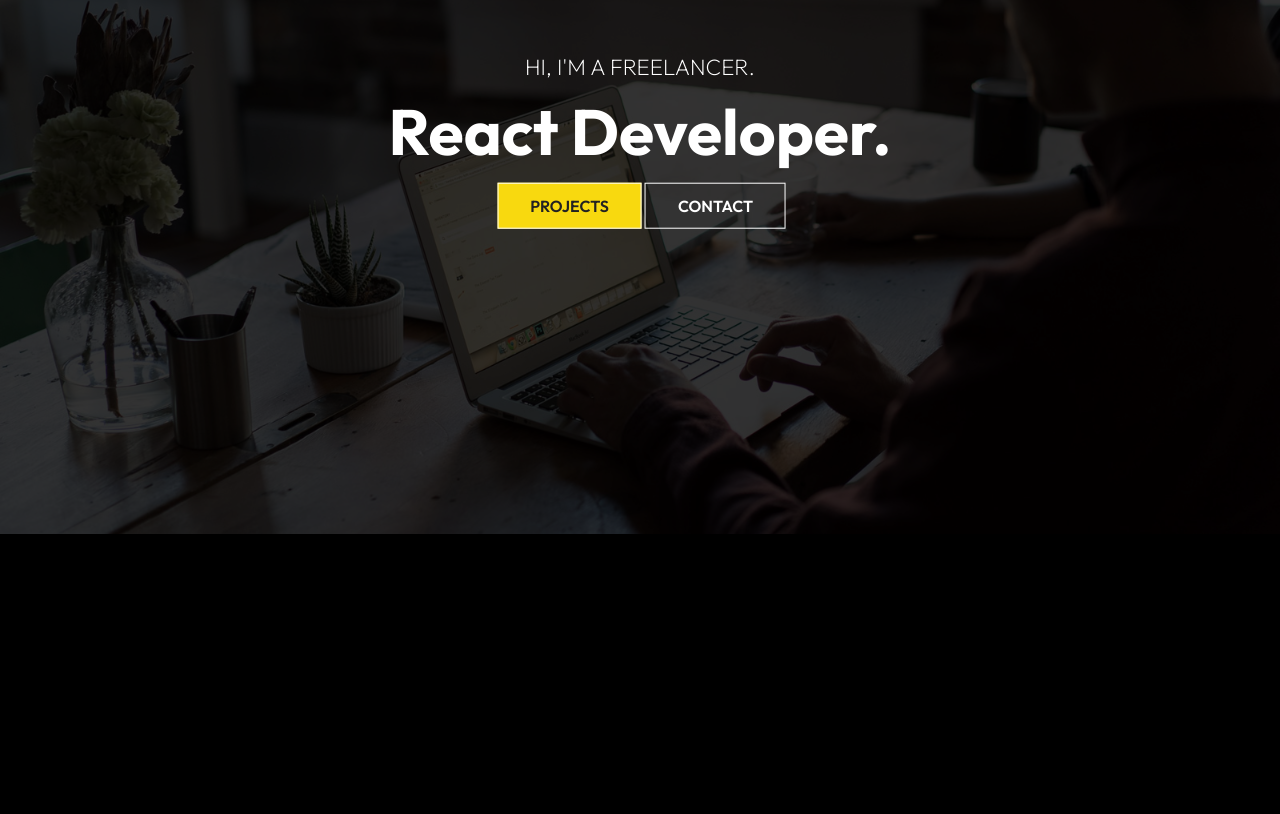
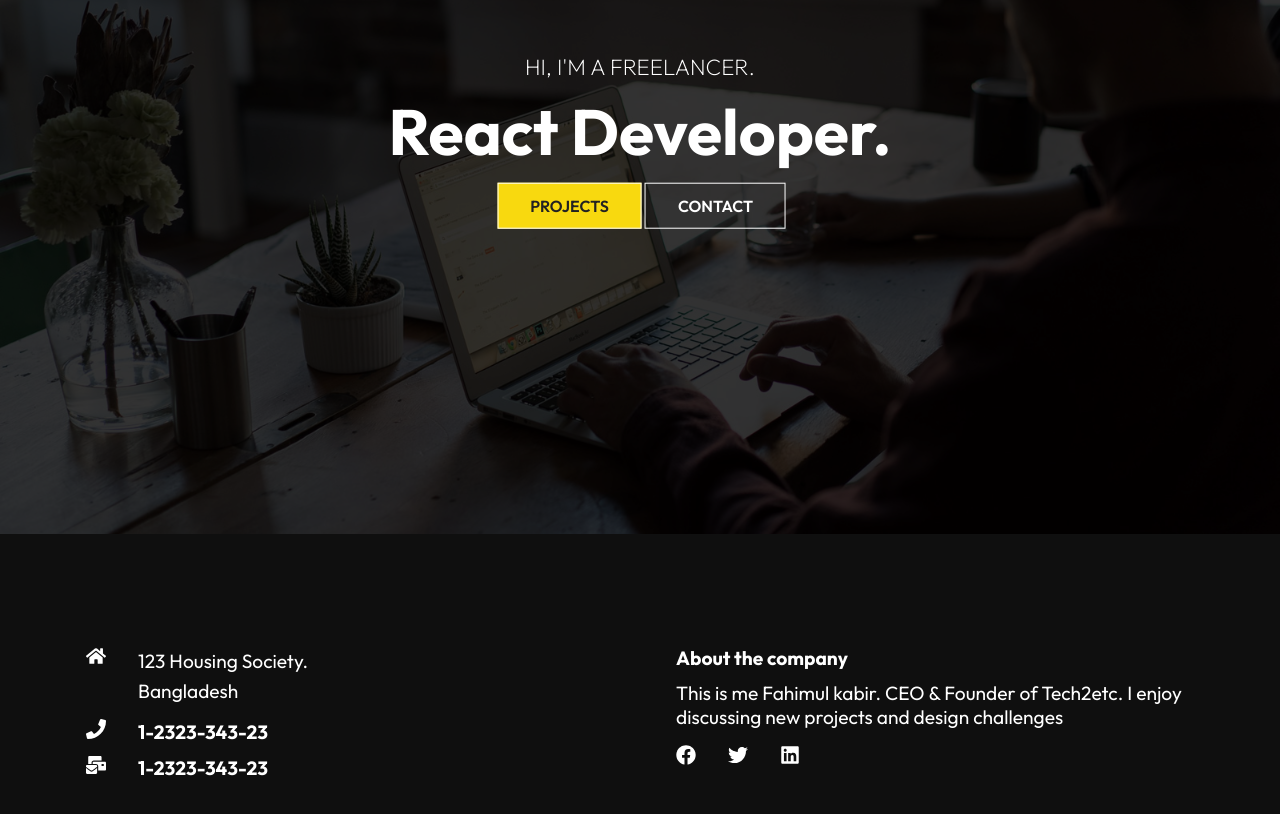
Before and after one commit to uluisik/responsive-portfolio, a React (Create React App) app: page / in a window 1280 px wide. Shown: the part 266-1080 px from the top of the page. Before the commit the page ends 804 px from the top, so only its background shows below. Built offline with nearby package versions, Linux system fonts and the light colour scheme.

Commit message:
created footer component and styling footer.css

```diff
--- /dev/null
+++ b/src/components/footer/Footer.js
@@ -0,0 +1,69 @@
+import React from "react";
+import "./FooterStyles.css";
+import {
+  FaFacebook,
+  FaHome,
+  FaLinkedin,
+  FaMailBulk,
+  FaPhone,
+  FaTwitter,
+} from "react-icons/fa";
+const Footer = () => {
+  return (
+    <div className="footer">
+      <div className="footer-container">
+        <div className="left">
+          <div className="location">
+            <FaHome size={20} style={{ color: "#fff", marginRight: "2rem" }} />
+            <div>
+              <p>123 Housing Society.</p>
+              <p>Bangladesh</p>
+            </div>
+          </div>
+          <div className="phone">
+            <h4>
+              <FaPhone
+                size={20}
+                style={{ color: "#fff", marginRight: "2rem" }}
+              />
+              1-2323-343-23
+            </h4>
+          </div>
+          <div className="email">
+            <h4>
+              <FaMailBulk
+                size={20}
+                style={{ color: "#fff", marginRight: "2rem" }}
+              />
+              1-2323-343-23
+            </h4>
+          </div>
+        </div>
+
+        <div className="right">
+          <h4>About the company</h4>
+          <p>
+            This is me Fahimul kabir. CEO & Founder of Tech2etc. I enjoy
+            discussing new projects and design challenges
+          </p>
+          <div className="social">
+            <FaFacebook
+              size={20}
+              style={{ color: "#fff", marginRight: "2rem" }}
+            />
+            <FaTwitter
+              size={20}
+              style={{ color: "#fff", marginRight: "2rem" }}
+            />
+            <FaLinkedin
+              size={20}
+              style={{ color: "#fff", marginRight: "2rem" }}
+            />
+          </div>
+        </div>
+      </div>
+    </div>
+  );
+};
+
+export default Footer;
--- /dev/null
+++ b/src/components/footer/FooterStyles.css
@@ -0,0 +1,57 @@
+.footer {
+  width: 100%;
+  padding: 6rem 0;
+  background-color: rgba(19, 19, 19, 0.8);
+}
+
+.footer-container {
+  max-width: 1140px;
+  margin: auto;
+  display: grid;
+  grid-template-columns: repeat(2, 1fr);
+  grid-gap: 40px;
+}
+
+.left {
+  height: 100%;
+  max-width: 100%;
+  display: flex;
+  flex-direction: column;
+  padding: 1rem;
+}
+
+.location {
+  display: flex;
+  margin-bottom: 0.8rem;
+}
+
+.location p {
+  line-height: 30px;
+}
+
+.right {
+  height: 100%;
+  max-width: 100%;
+  display: flex;
+  flex-direction: column;
+  padding: 1rem;
+}
+
+.social {
+  margin-top: 1rem;
+}
+
+h4 {
+  font-size: 1.2rem;
+  padding-bottom: 0.7rem;
+}
+
+p {
+  font-size: 1.2rem;
+}
+
+@media screen and (max-width: 640px) {
+  .footer-container {
+    grid-template-columns: 1fr;
+  }
+}
--- a/src/router/Home.js
+++ b/src/router/Home.js
@@ -1,12 +1,14 @@
 import React from "react";
 import Navbar from "../components/navbar/Navbar";
 import HeroImg from "../components/heroImg/HeroImg";
+import Footer from "../components/footer/Footer";
 
 const Home = () => {
   return (
     <div>
       <Navbar />
       <HeroImg />
+      <Footer />
     </div>
   );
 };
```
